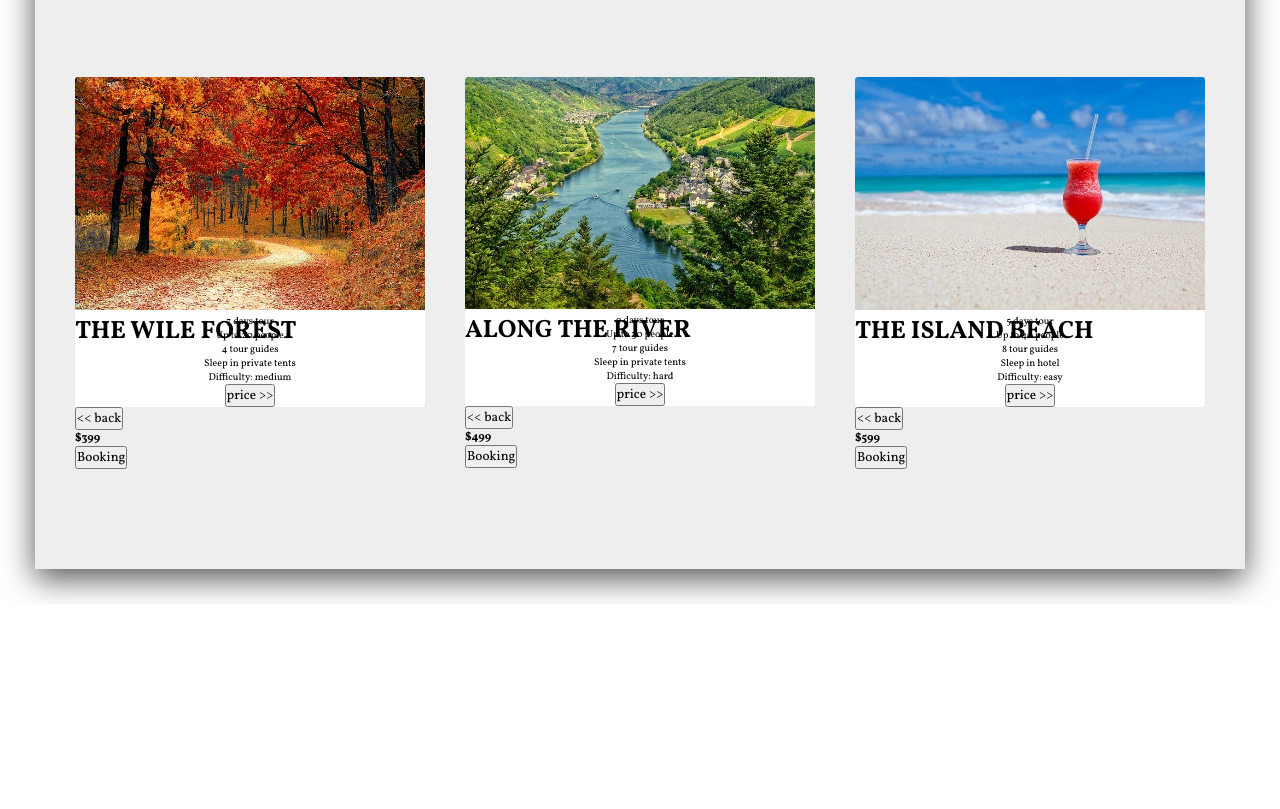
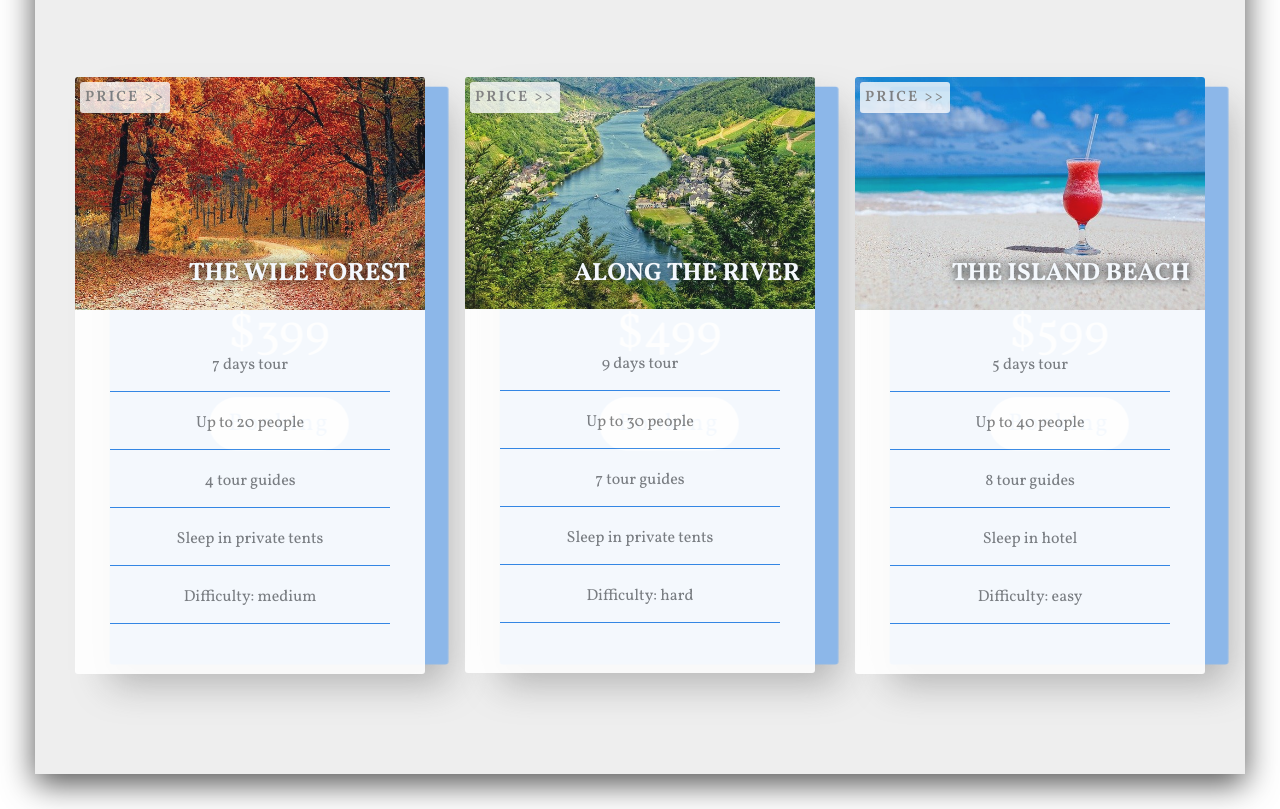
Before and after one commit to pawor/the-road-design, a plain HTML site: page index.html in a window 1280 px wide. Shown: the part 929-1738 px from the top of the page. Before the commit the page ends 1533 px from the top, so only its background shows below. Drawn offline with Linux system fonts and the light colour scheme.

Commit message:
add card

```diff
--- a/index.html
+++ b/index.html
@@ -55,7 +55,7 @@
                             price &gt;&gt;
                         </button>
                     </div>
-                    <div class="back-side">
+                    <div class="back-side center">
                         <button class="navigation-button">
                             &lt;&lt; back
                         </button>
@@ -82,7 +82,7 @@
                             price &gt;&gt;
                         </button>
                     </div>
-                    <div class="back-side">
+                    <div class="back-side center">
                         <button class="navigation-button">
                             &lt;&lt; back
                         </button>
@@ -109,7 +109,7 @@
                             price &gt;&gt;
                         </button>
                     </div>
-                    <div class="back-side">
+                    <div class="back-side center">
                         <button class="navigation-button">
                             &lt;&lt; back
                         </button>
--- a/script.js
+++ b/script.js
@@ -0,0 +1,9 @@
+Array.from(document.querySelectorAll(
+    ".navigation-button")).forEach((item) => {
+        item.onclick = () => {
+            item.parentElement.parentElement.classList.toggle(
+                "change"
+            );
+        };
+    }
+);
--- a/style.css
+++ b/style.css
@@ -157,6 +157,8 @@ html{
 }
 .card{
     width: 35rem;
+    position: relative;
+    perspective: 150rem;
 }
 .card-image{
     width: 100%;
@@ -167,13 +169,86 @@ html{
     background-color: var(--white-color);
     border-radius: 0.3rem;
     position: relative;
+    z-index: 10;
+    opacity: 0.9;
+    transition: opacity 0.4s, transform 0.4s, box-shadow 0.4s;
+}
+.change > .front-side {
+    transform: translateZ(-5rem) translateX(3rem);
+    box-shadow: 0 2rem 4rem #777;
+    opacity: 0.5;
+    z-index: 0;
 }
 .tour-name{
     font-size: 2.5rem;
     font-weight: 700;
     text-transform: uppercase;
     position: absolute;
+    top:30%;
+    right: 1.5rem;
+    color: var(--white-color);
+    text-shadow: 0 0 1rem #000;
 }
-card-list-item
-navigation-button
+.card-list{
+    width: 80%;
+    margin: auto;
+    padding: 2rem 0 3rem 0;
+}
+.card-list-item{
+    font-size: 1.6rem;
+    font-weight: 500;
+    color: var(--light-grey-color);
+    margin: 2rem 0;
+    border-bottom: 0.1rem solid var(--primary-color);
+    padding-bottom: 1.5rem;
+}
+.back-side{
+    position: absolute;
+    top:0;
+    background-color: var(--primary-color);
+    width: 100%;
+    height: 100%;
+    border-radius: 0.3rem;
+    box-shadow: 0 2rem 4rem #777;
+    flex-direction: column;
+    transform: translateZ(-5rem) translateX(3rem);
+    opacity: 0.5;
+    transition: opacity 0.4s, transform 0.4s, box-shadow 0.4s;
+}
+.change > .back-side {
+    transform: translateZ(0) translateX(0);
+    box-shadow: 0 0.5rem 2rem #aaa;
+    opacity: 0.9;
+}
+.tour-price{
+    font-size: 5rem;
+    font-weight: 300;
+    color: var(--white-color);
+    margin-bottom: 3rem;
+}
+.card-button{
+    color: var(--primary-color);
+    background-color: var(--white-color);
+    border: none;
+    font-size: 2.5rem;
+    padding: 1rem 2rem;
+    letter-spacing: 0.2rem;
+    border-radius: 5rem;
+    cursor: pointer;
+}
+.navigation-button{
+    position: absolute;
+    top: 0.5rem;
+    left: 0.5rem;
+    padding: 0.5rem;
+    background-color: rgba(255, 255,255,0.8);
+    color: var(--light-grey-color);
+    border-radius: 0.3rem;
+    border: none;
+    font-size: 1.5rem;
+    font-weight: 600;
+    text-transform: uppercase;
+    letter-spacing: 0.2rem;
+    cursor: pointer;
+}
 /* End of Popular tours */
```
